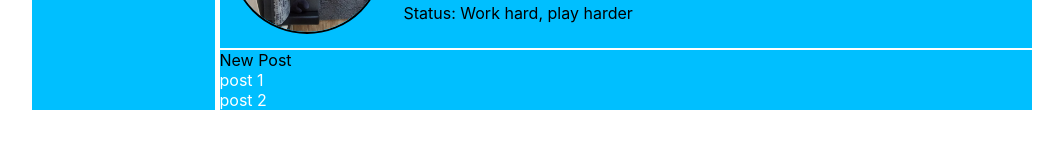
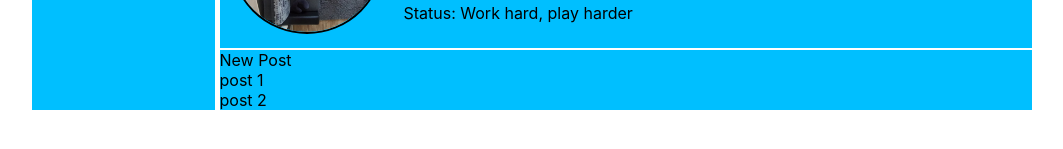
Before and after one commit to antonsadovskiy/samurai-way-main, a React (Create React App) app: page /profile in a window 1280 px wide. Shown: the part 379-528 px from the top of the page, without its empty margins (108-1171 px from the left). Built offline with nearby package versions, Linux system fonts and the light colour scheme.

Commit message:
deleted item class from module.css

```diff
--- a/src/components/Profile/Profile.module.css
+++ b/src/components/Profile/Profile.module.css
@@ -36,7 +36,3 @@
 .status {
     margin-top: 20px;
 }
-
-.item {
-    color: white;
-}
```
